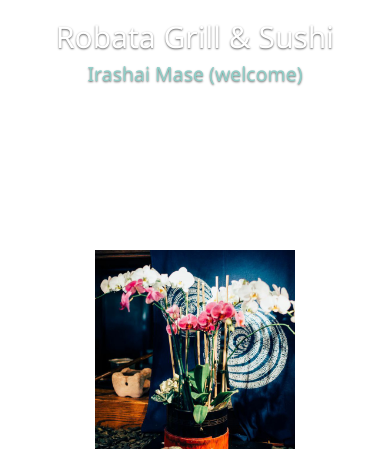
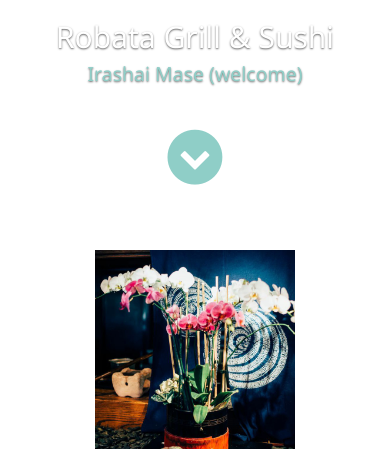
Before and after one commit to johnbremner/workforsushi, a Flask app: page / in a window 390 px wide. Shown: the part 75-524 px from the top of the page. Run offline with Flask 2, Linux system fonts and the light colour scheme; some libraries are stand-ins or nearby versions.

Commit message:
More down arrow style for mobile

```diff
--- a/app/static/css/main.css
+++ b/app/static/css/main.css
@@ -17,7 +17,13 @@
 }
 
 .start{
-  display: none;
+  display: block;
+    position: absolute;
+    bottom: 0px;
+    left: 50%;
+    margin-left: -42px;
+    z-index: 50;
+    padding: 10px;
 }
 
 .fa-spoon{
@@ -290,13 +296,7 @@
 @media (min-width: 768px) {
 
 .start{
-  display: block;
-    position: absolute;
     bottom: 25px;
-    left: 50%;
-    margin-left: -42px;
-    z-index: 50;
-    padding: 10px;
 }
 
 .headerFooterStyle .baseTextStyleUl li>a{
```
